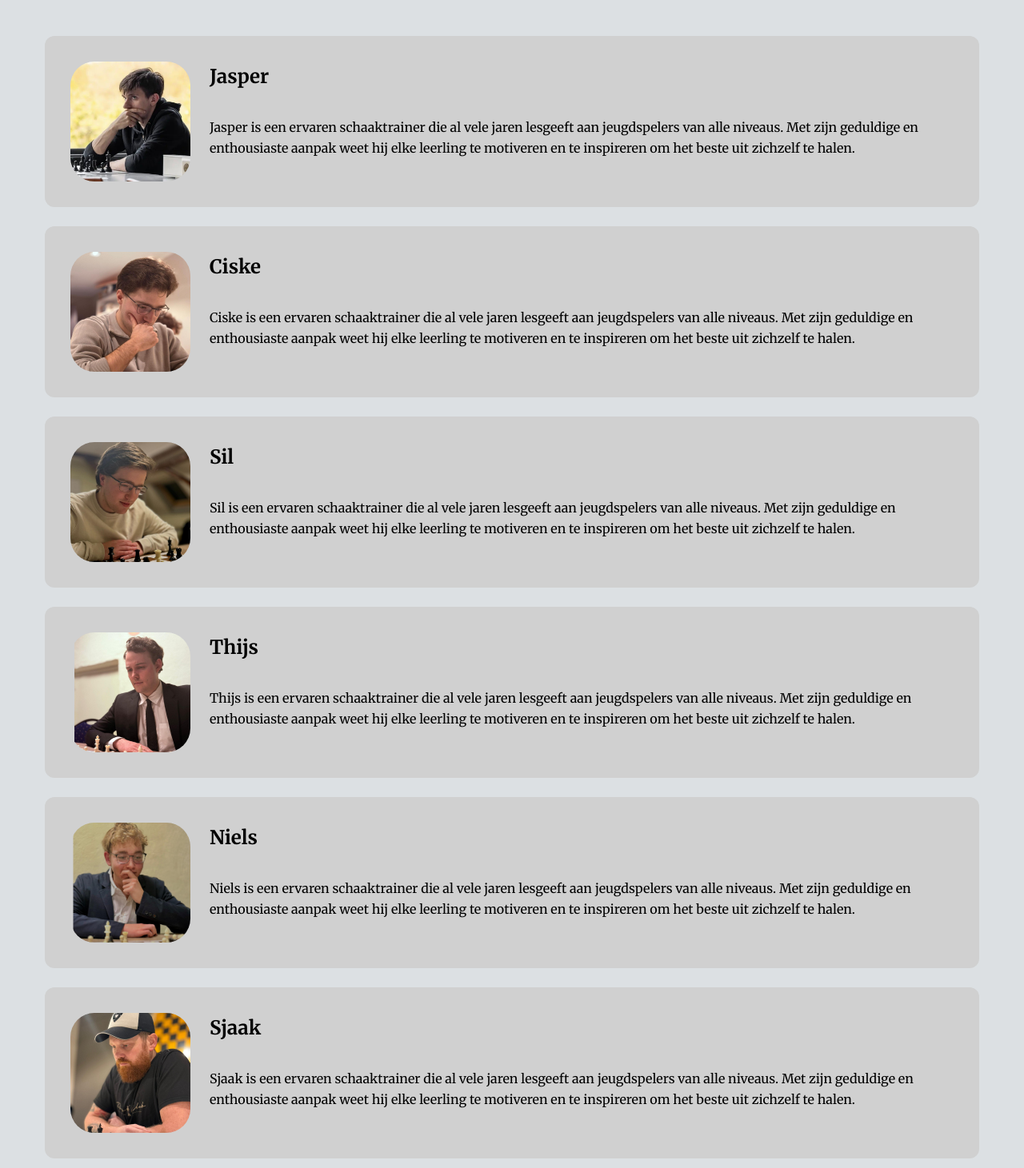
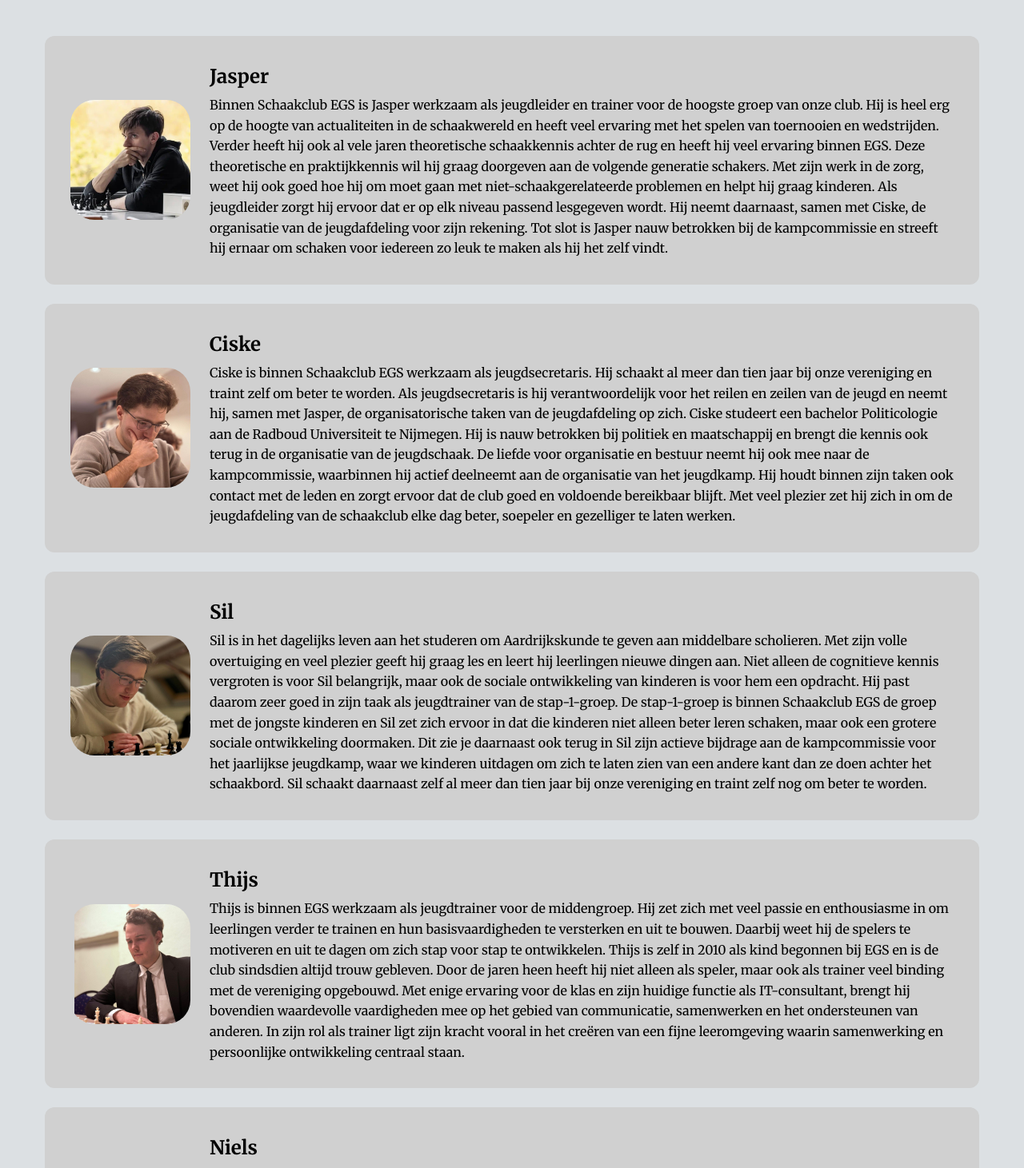
Before and after one commit to CodingDiederik/EGS-Website, a Next.js app: page /over in a window 1280 px wide. Shown: the part 1529-2990 px from the top of the page at 80% size. Built offline with nearby package versions, Linux system fonts and the light colour scheme.

Commit message:
chore: update trainer text and correclty align image (#116)

```diff
--- a/src/app/over/page.tsx
+++ b/src/app/over/page.tsx
@@ -85,38 +85,58 @@ export default function Over() {
           imageSrc="/trainer/Jasper.jpeg"
           objectPosition="170% -10px"
           scale={1.6}
-          bio="Jasper is een ervaren schaaktrainer die al vele jaren lesgeeft aan jeugdspelers van alle niveaus. Met zijn geduldige en enthousiaste aanpak weet hij elke leerling te motiveren en te inspireren om het beste uit zichzelf te halen."
+          bio="Binnen Schaakclub EGS is Jasper werkzaam als jeugdleider en trainer voor de hoogste groep van onze club. Hij is heel erg op de hoogte van actualiteiten in de schaakwereld en heeft veel ervaring met het spelen van toernooien en wedstrijden. Verder heeft hij ook al vele jaren theoretische schaakkennis achter de rug en heeft hij veel ervaring binnen EGS. Deze theoretische en praktijkkennis wil hij graag doorgeven aan de volgende generatie schakers.
+Met zijn werk in de zorg, weet hij ook goed hoe hij om moet gaan met niet-schaakgerelateerde problemen en helpt hij graag kinderen.
+Als jeugdleider zorgt hij ervoor dat er op elk niveau passend lesgegeven wordt. Hij neemt daarnaast, samen met Ciske, de organisatie van de jeugdafdeling voor zijn rekening.
+Tot slot is Jasper nauw betrokken bij de kampcommissie en streeft hij ernaar om schaken voor iedereen zo leuk te maken als hij het zelf vindt.
+"
         />
         <TrainerProfile
           name="Ciske"
           imageSrc="/trainer/Ciske.jpeg"
           objectPosition="100% -10px"
-          bio="Ciske is een ervaren schaaktrainer die al vele jaren lesgeeft aan jeugdspelers van alle niveaus. Met zijn geduldige en enthousiaste aanpak weet hij elke leerling te motiveren en te inspireren om het beste uit zichzelf te halen."
+          bio="Ciske is binnen Schaakclub EGS werkzaam als jeugdsecretaris. Hij schaakt al meer dan tien jaar bij onze vereniging en traint zelf om beter te worden. Als jeugdsecretaris is hij verantwoordelijk voor het reilen en zeilen van de jeugd en neemt hij, samen met Jasper, de organisatorische taken van de jeugdafdeling op zich.
+Ciske studeert een bachelor Politicologie aan de Radboud Universiteit te Nijmegen. Hij is nauw betrokken bij politiek en maatschappij en brengt die kennis ook terug in de organisatie van de jeugdschaak.
+De liefde voor organisatie en bestuur neemt hij ook mee naar de kampcommissie, waarbinnen hij actief deelneemt aan de organisatie van het jeugdkamp.
+Hij houdt binnen zijn taken ook contact met de leden en zorgt ervoor dat de club goed en voldoende bereikbaar blijft. Met veel plezier zet hij zich in om de jeugdafdeling van de schaakclub elke dag beter, soepeler en gezelliger te laten werken.
+"
         />
         <TrainerProfile
           name="Sil"
           imageSrc="/trainer/Sil.jpeg"
           scale={1.1}
           objectPosition="5px -20px"
-          bio="Sil is een ervaren schaaktrainer die al vele jaren lesgeeft aan jeugdspelers van alle niveaus. Met zijn geduldige en enthousiaste aanpak weet hij elke leerling te motiveren en te inspireren om het beste uit zichzelf te halen."
+          bio="Sil is in het dagelijks leven aan het studeren om Aardrijkskunde te geven aan middelbare scholieren. Met zijn volle overtuiging en veel plezier geeft hij graag les en leert hij leerlingen nieuwe dingen aan. Niet alleen de cognitieve kennis vergroten is voor Sil belangrijk, maar ook de sociale ontwikkeling van kinderen is voor hem een opdracht. Hij past daarom zeer goed in zijn taak als jeugdtrainer van de stap-1-groep.
+De stap-1-groep is binnen Schaakclub EGS de groep met de jongste kinderen en Sil zet zich ervoor in dat die kinderen niet alleen beter leren schaken, maar ook een grotere sociale ontwikkeling doormaken.
+Dit zie je daarnaast ook terug in Sil zijn actieve bijdrage aan de kampcommissie voor het jaarlijkse jeugdkamp, waar we kinderen uitdagen om zich te laten zien van een andere kant dan ze doen achter het schaakbord. Sil schaakt daarnaast zelf al meer dan tien jaar bij onze vereniging en traint zelf nog om beter te worden.
+"
         />
         <TrainerProfile
           name="Thijs"
           imageSrc="/trainer/Thijs.jpeg"
           objectPosition="5px 0px"
-          bio="Thijs is een ervaren schaaktrainer die al vele jaren lesgeeft aan jeugdspelers van alle niveaus. Met zijn geduldige en enthousiaste aanpak weet hij elke leerling te motiveren en te inspireren om het beste uit zichzelf te halen."
+          bio="Thijs is binnen EGS werkzaam als jeugdtrainer voor de middengroep. Hij zet zich met veel passie en enthousiasme in om leerlingen verder te trainen en hun basisvaardigheden te versterken en uit te bouwen. Daarbij weet hij de spelers te motiveren en uit te dagen om zich stap voor stap te ontwikkelen.
+Thijs is zelf in 2010 als kind begonnen bij EGS en is de club sindsdien altijd trouw gebleven. Door de jaren heen heeft hij niet alleen als speler, maar ook als trainer veel binding met de vereniging opgebouwd.
+Met enige ervaring voor de klas en zijn huidige functie als IT-consultant, brengt hij bovendien waardevolle vaardigheden mee op het gebied van communicatie, samenwerken en het ondersteunen van anderen. In zijn rol als trainer ligt zijn kracht vooral in het creëren van een fijne leeromgeving waarin samenwerking en persoonlijke ontwikkeling centraal staan.
+"
         />
         <TrainerProfile
           name="Niels"
           imageSrc="/trainer/Niels.jpeg"
           objectPosition="10px 0px"
           scale={1.1}
-          bio="Niels is een ervaren schaaktrainer die al vele jaren lesgeeft aan jeugdspelers van alle niveaus. Met zijn geduldige en enthousiaste aanpak weet hij elke leerling te motiveren en te inspireren om het beste uit zichzelf te halen."
+          bio="Niels is binnen de Eerste Goirlese Schaakclub actief als jeugdtrainer van de middengroep en helpt daarnaast regelmatig bij de stap-1-groep. Hij is via de schaakbond opgeleid als trainer en heeft al langere tijd ervaring binnen de club.
+In zijn trainingen staat plezier centraal. Hij vindt het belangrijk dat iedere leerling zich op zijn eigen niveau kan ontwikkelen en hij legt de nadruk op duidelijke uitleg en helpt spelers stap voor stap verder.
+Niels is de zoon van oud-schaaktrainer Pieter Couwenberg, waardoor hij al op jonge leeftijd met schaken in aanraking kwam. Dat heeft hem gevormd in hoe hij zelf nu training geeft: met aandacht voor zowel het spel als het plezier eromheen.
+Naast het trainen vind je hem ook vaak terug bij de kampcommissie, waar hij graag meedenkt en helpt om activiteiten neer te zetten waar jeugdspelers met plezier aan terugdenken.
+"
         />
         <TrainerProfile
           name="Sjaak"
           imageSrc="/trainer/Sjaak.jpeg"
-          bio="Sjaak is een ervaren schaaktrainer die al vele jaren lesgeeft aan jeugdspelers van alle niveaus. Met zijn geduldige en enthousiaste aanpak weet hij elke leerling te motiveren en te inspireren om het beste uit zichzelf te halen."
+          bio="Binnen Schaakclub EGS speelt Sjaak bij het wedstrijdteam EGS2 en is werkzaam als trainer voor de hoogste groep. Hij wil leerlingen graag voorbereiden en motiveren om mee te doen aan wedstrijden in de schaakwereld van de volwassenen.
+Dankzij zijn werk heeft hij veel ervaring met training, discipline en strategie. Drie essentiële competenties die je nodig hebt om beter te worden in schaken. Hij vindt het belangrijk dat in de hoogste groep niet alleen maar gekeken wordt naar eindeloze schaaktheorie, maar ook naar het plezier in het spel en de sportiviteit onderling.
+"
         />
         <Image
           src="/trainer/Group.jpeg"
--- a/src/components/Contact/TrainerProfile.module.css
+++ b/src/components/Contact/TrainerProfile.module.css
@@ -19,6 +19,8 @@
   grid-area: image;
   overflow: hidden;
   border-radius: 20%;
+  margin-top: auto;
+  margin-bottom: auto;
   width: 150px;
   height: 150px;
 }
```
